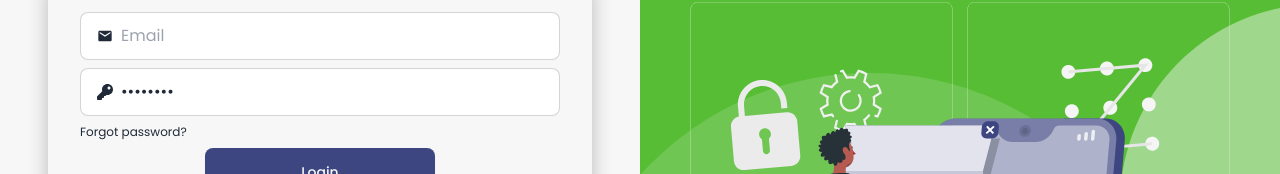
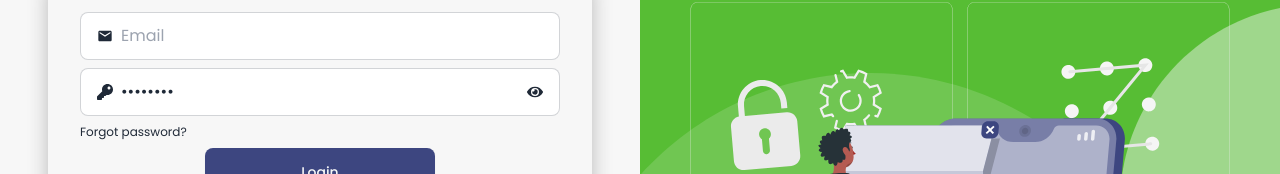
Before and after one commit to mizdebski77/YCM, a Next.js app: page /Log-In in a window 1280 px wide. Shown: the part 313-487 px from the top of the page. Built offline with nearby package versions, Linux system fonts and the light colour scheme.

Commit message:
Password visible button to login panel added

```diff
--- a/src/app/Log-In/page.tsx
+++ b/src/app/Log-In/page.tsx
@@ -7,8 +7,18 @@ import { ImFacebook2 } from "react-icons/im";
 import { MdEmail } from "react-icons/md";
 import { FaKey } from "react-icons/fa";
 import { motion } from "framer-motion"
+import { FaEye } from "react-icons/fa";
+import { useState } from 'react';
+import { FaEyeSlash } from "react-icons/fa";
 
 export default function LogIn() {
+
+    const [visiblePassword, setVisiblePassword] = useState(false);
+
+    const toggleVisibility = () => (
+        setVisiblePassword(!visiblePassword)
+    );
+
     return (
         <div className="min-h-screen grid md:grid-cols-2 overflow-x-hidden">
             <motion.div
@@ -31,8 +41,11 @@ export default function LogIn() {
                     <div className="form-control">
                         <label className="input input-bordered flex items-center gap-2">
                             <FaKey />
-                            <input type="password" className="grow" value="password"
-                            />
+                            <input type={visiblePassword ? 'text' : 'password'} className="grow" value="password" />
+                            <button type='button' onClick={toggleVisibility}>
+                                {visiblePassword ? <FaEyeSlash /> : <FaEye />}
+                            </button>
+
                         </label>
                         <a href="#" className="mt-2 label-text-alt link link-hover">Forgot password?</a>
                     </div>
--- a/src/app/Register/page.tsx
+++ b/src/app/Register/page.tsx
@@ -7,8 +7,15 @@ import { MdEmail } from "react-icons/md";
 import { FaKey } from "react-icons/fa";
 import { motion } from "framer-motion"
 import registerImg from '../common/Images/register.svg';
+import { useState } from 'react';
+import { FaEye } from "react-icons/fa";
 
 export default function Register() {
+    const [visiblePassword, setVisiblePassword] = useState(false);
+
+    const toggleVisibility = () => (
+        setVisiblePassword(!visiblePassword)
+    )
     return (
         <div className="min-h-screen  grid md:grid-cols-2 overflow-x-hidden">
             <motion.div
```
